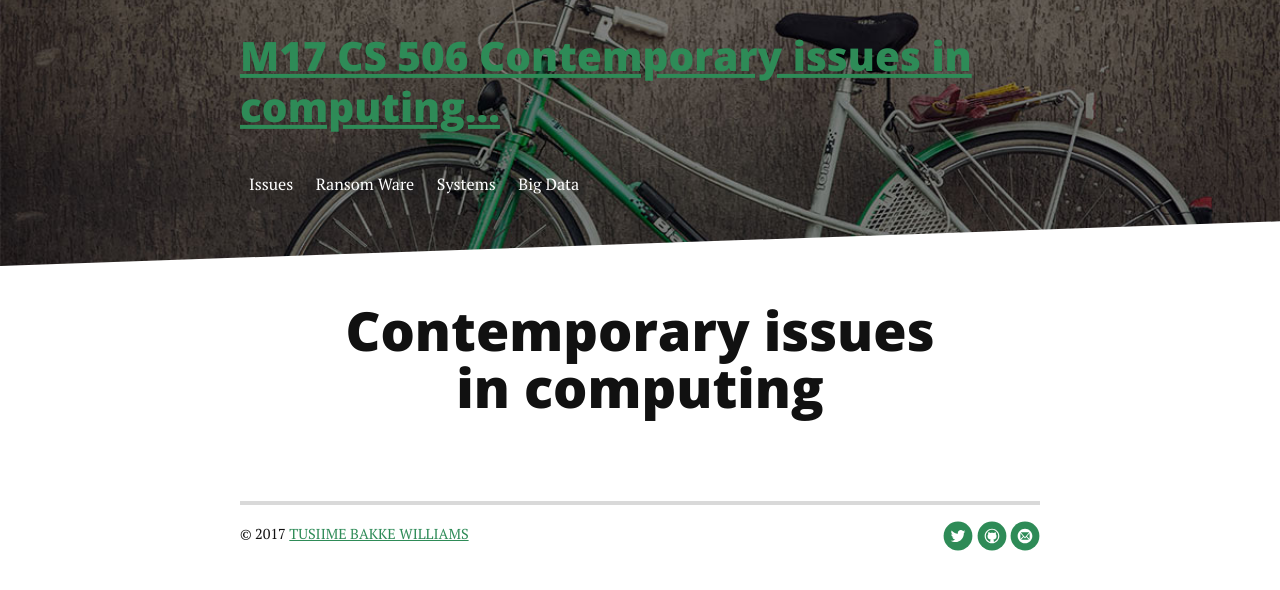
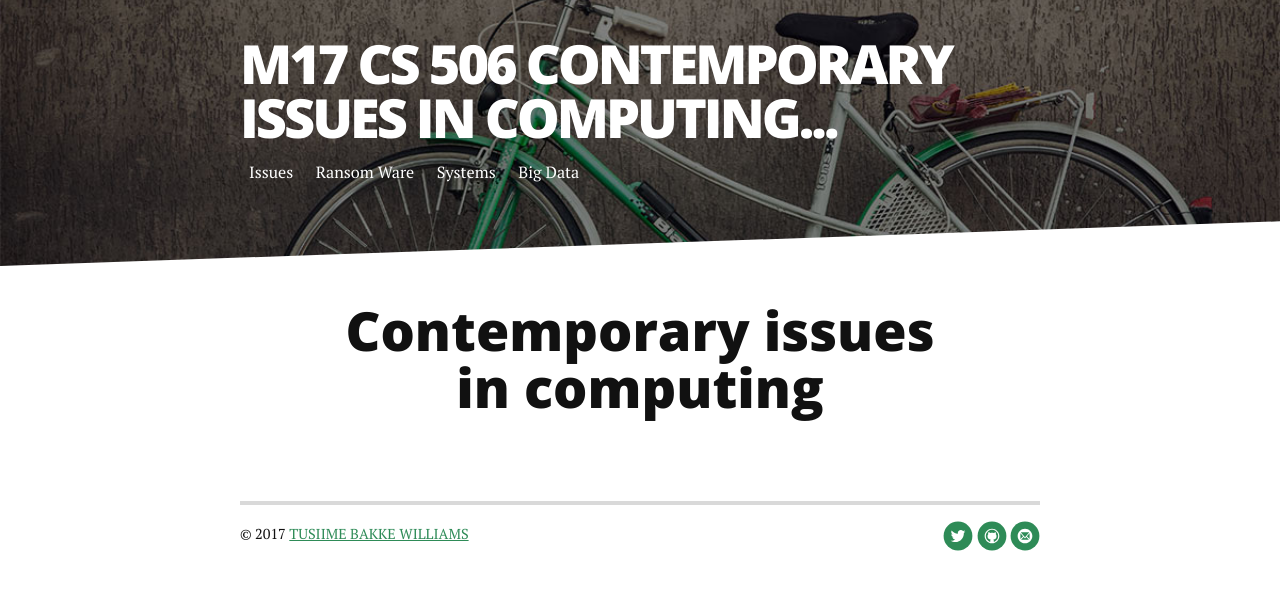
Before and after one commit to tuba-willis/tuba-willis.github.io, a Jekyll site: the page built from index.html, in a window 1280 px wide. Shown: the top 590 px of the page. Built offline with Jekyll 4.4.1, drawn with Linux system fonts in a browser that asks for light colours; nearby versions of some CDN libraries; the list of posts is cut into pages by our own code.

Commit message:
Update header.html

```diff
--- a/_includes/header.html
+++ b/_includes/header.html
@@ -1,6 +1,6 @@
  <div class="header">
      <div class="container">
-         <h2 class="logo"><a href="{{ site.baseurl }}/">{{ site.title }}</a></h2>
+         <h1 class="logo"><a href="{{ site.baseurl }}/">{{ site.title }}</a></h1>
          <nav class="nav-collapse">
              <ul class="noList">
                  {% for link in site.navigation %}{% assign current = nil %}{% if page.url contains link.url %}{% assign current = 'current' %}{% endif %}
```
